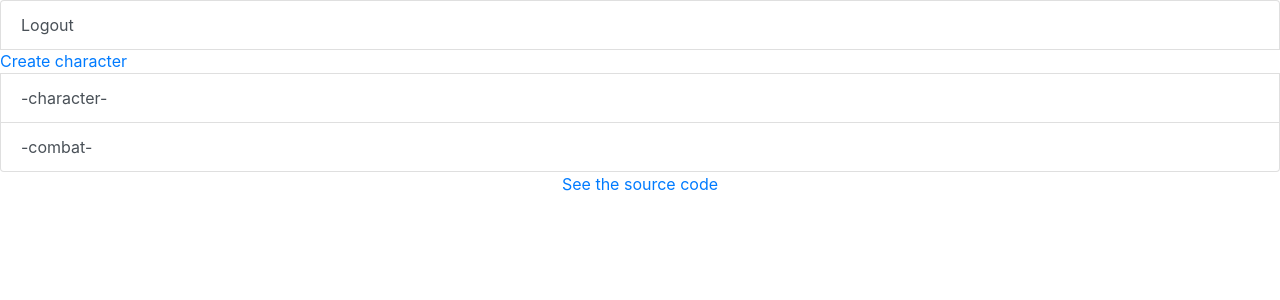
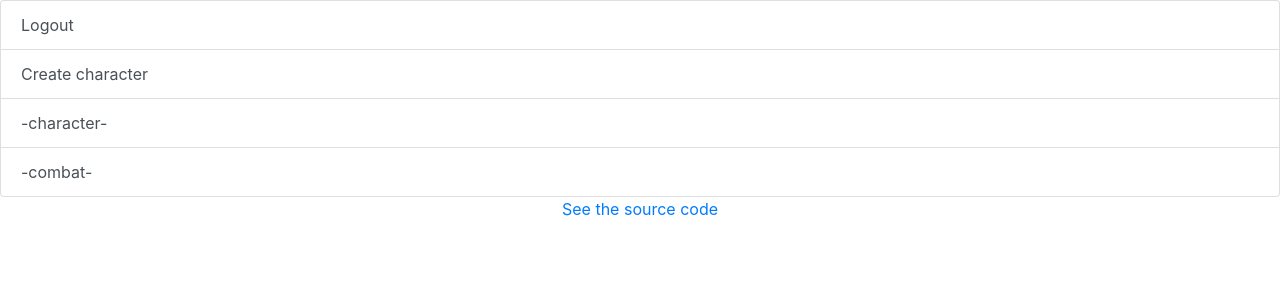
Before and after one commit to cfriaszapater/bs-character, a React (Create React App) app: page / in a window 1280 px wide. Shown: the top 300 px of the page. Built offline with nearby package versions, Linux system fonts and the light colour scheme; sample sign-in values are in the browser's storage.

Commit message:
style item in list

```diff
--- a/src/components/menu/MenuView.tsx
+++ b/src/components/menu/MenuView.tsx
@@ -27,7 +27,11 @@ function MenuView(props: {
       <Link to="/login" className="list-group-item list-group-item-action">
         Logout
       </Link>
-      <a href="/character" onClick={handleClickCreateCharacter}>
+      <a
+        href="/character"
+        className="list-group-item list-group-item-action"
+        onClick={handleClickCreateCharacter}
+      >
         Create character
       </a>
       <Link to="/character" className="list-group-item list-group-item-action">
```
